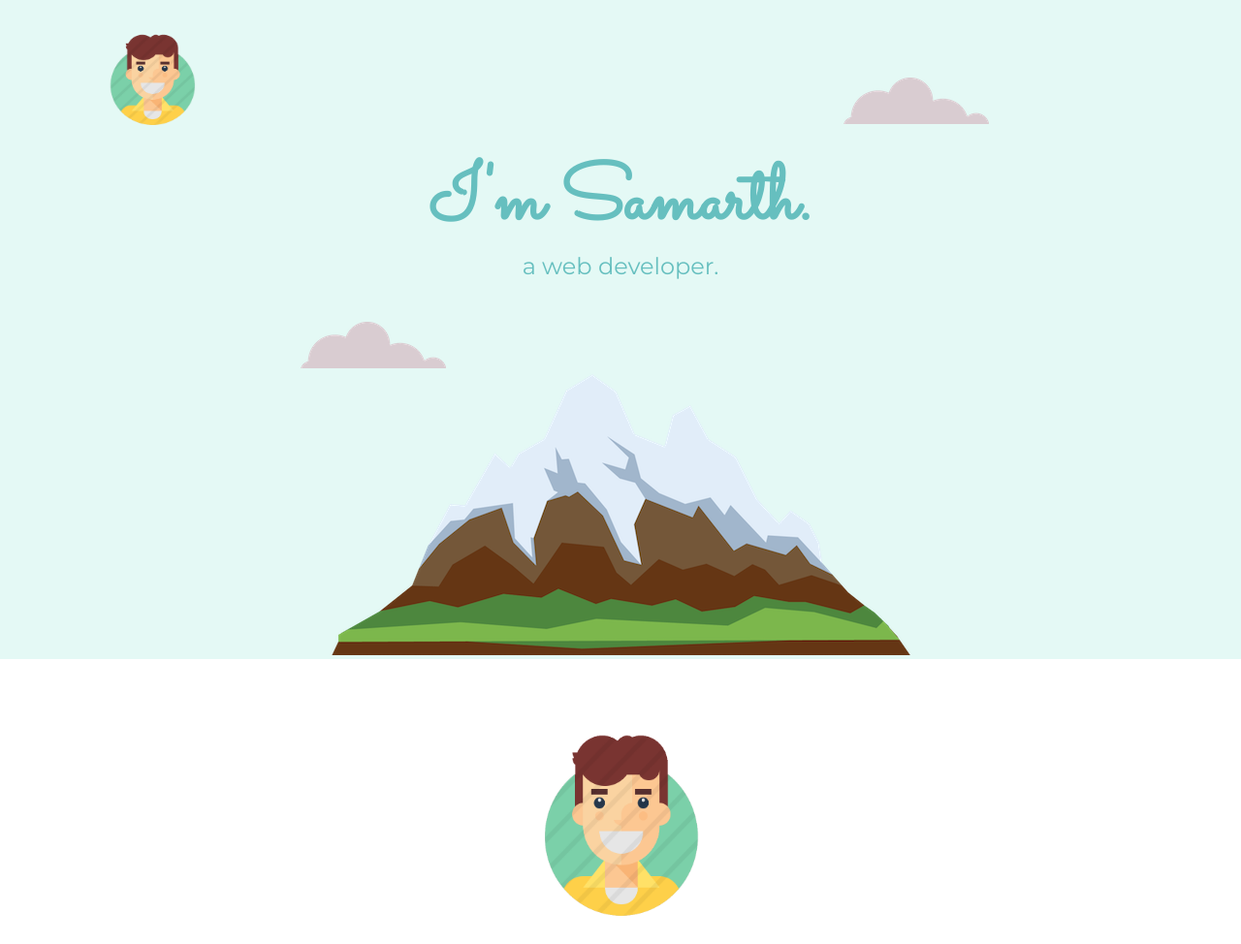
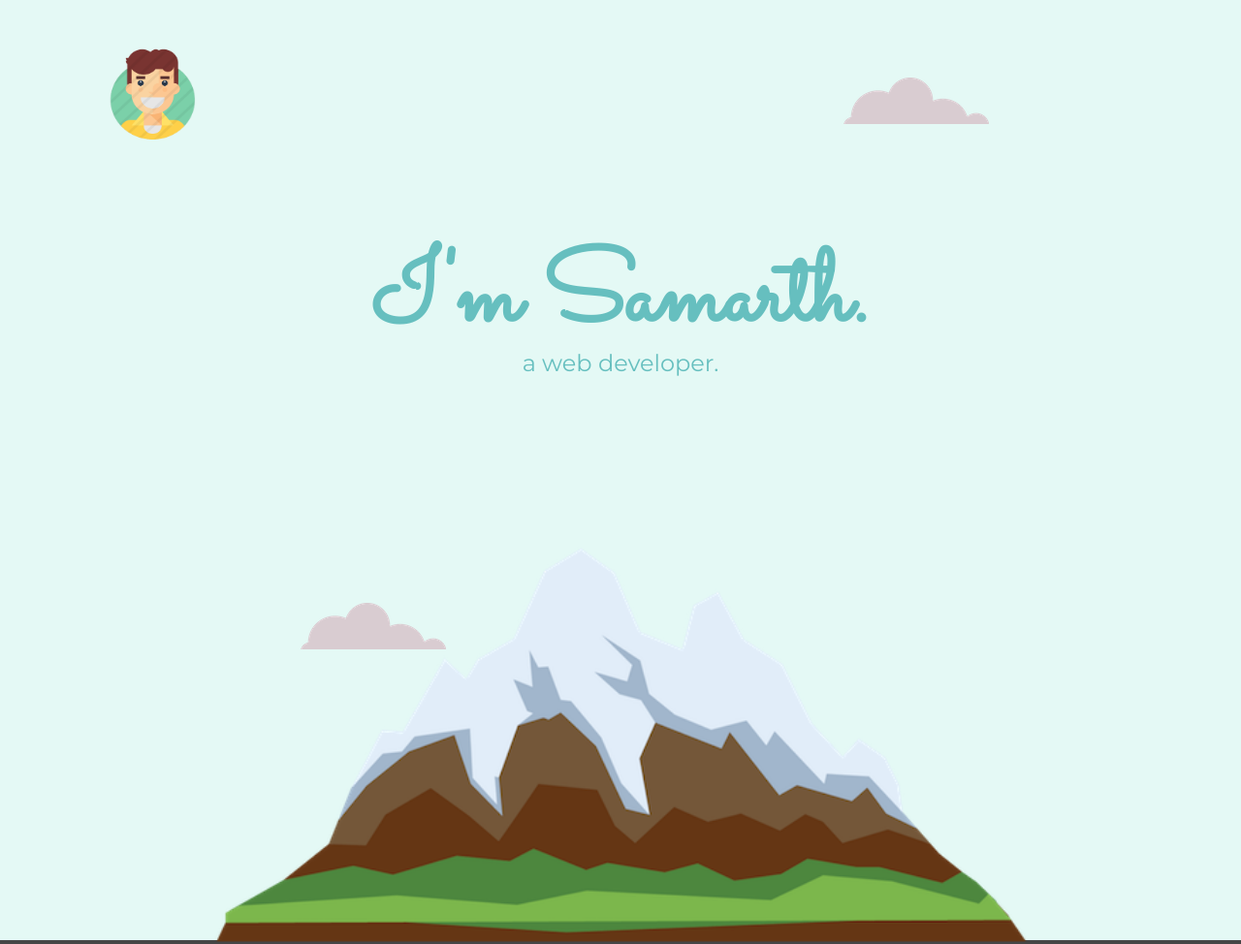
Before and after one commit to G-Samarth/Css-First-Website, a plain HTML site: page index.html in a window 1280 px wide. Shown: the top 974 px of the page at 97% size. Drawn offline with Linux system fonts and the light colour scheme.

Commit message:
Add files via upload

```diff
--- a/css/styles.css
+++ b/css/styles.css
@@ -13,7 +13,8 @@ body{
   margin: 0;
   text-align: center;
   font-family: 'Merriweather', serif;
-  background-color: white;
+  background-color: rgba(70,70,70)
+  /* background-color: white; */
 }
 
 .me{
@@ -29,13 +30,27 @@ body{
   width: 200px;
 }
 
+.top-container{
+  height: 800px;
+}
+.mtn{
+  transform: scale(1.4);
+  position: relative;
+  top: 224px;
+}
+p{
+  color: lightgray;
+}
 h1{
-  margin-top: 0;
-  margin-bottom: 0;
+  margin:0 auto;
   font-family: 'Sacramento', cursive;
   font-size: 5rem;
   color: #66BFBF;
   line-height: 1;
+  transform: scale(1.3);
+  position: relative;
+  top: 100px;
+  width: 60%;
 }
 
 h2{
@@ -74,7 +89,10 @@ hr{
   margin-bottom: 75px;
   /*if i use margin in h1 instead of padding then i am getting blank top*/
 }
-
+.top-container h2{
+  position: relative;
+  top: 100px;
+}
 .top-cloud{
   position: absolute;
   right: 260px;
--- a/index.html
+++ b/index.html
@@ -14,7 +14,7 @@
       <h1>I'm Samarth.</h1>
       <h2 id="web">a web developer.</h2>
       <img class="bottom-cloud" src="images\cloud.png" alt="cloud-img">
-      <img src="images\mountain.png" alt="mountain-img">
+      <img class="mtn" src="images\mountain.png" alt="mountain-img">
     </div>
 
     <div class="middle-container">
```
Also changed, not shown: 1 other file.
